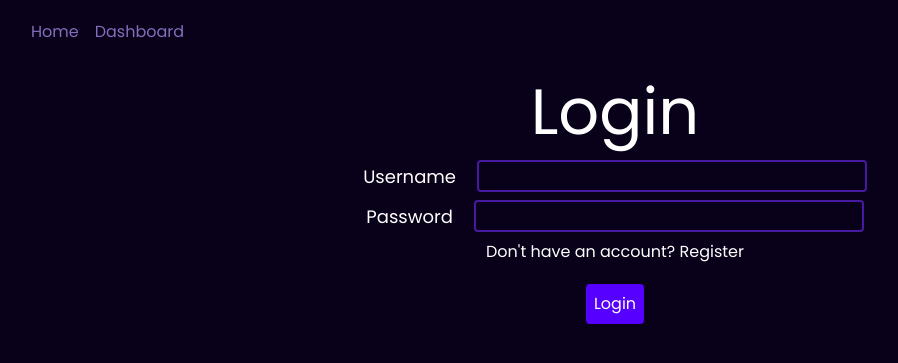
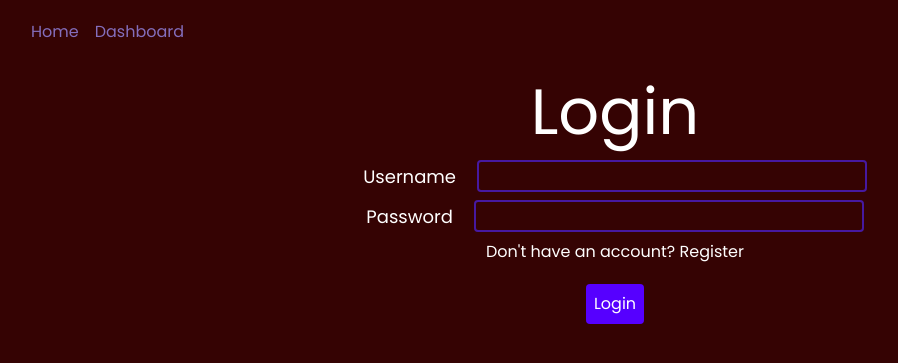
Before and after one commit to StarNumber12046/PyShortener, a Flask app: page /login in a window 1280 px wide. Shown: the top 363 px of the page, without its empty margins (25-923 px from the left). Run offline with Flask 2, Linux system fonts and the light colour scheme; some libraries are stand-ins or nearby versions.

Commit message:
Update login.html

```diff
--- a/templates/login.html
+++ b/templates/login.html
@@ -16,9 +16,9 @@
         integrity="sha384-O8whS3fhG2OnA5Kas0Y9l3cfpmYjapjI0E4theH4iuMD+pLhbf6JI0jIMfYcK3yZ" crossorigin="anonymous">
 </head>
 
-<body style="background-color: #090119; font-family: poppins;" class="">
+<body style="background-color: #350303; font-family: poppins;" class="">
     <nav class="">
-        <div class="max-w-7xl mx-auto px-2 sm:px-6 lg:px-8" style="color: #846ebc;">
+        <div class="max-w-7xl mx-auto px-2 sm:px-6 lg:px-8" style="color: #BC6E6E;">
             <div class="relative flex items-center justify-between h-16">
                 <div class="absolute inset-y-0 left-0 flex items-center sm:hidden">
 
```
